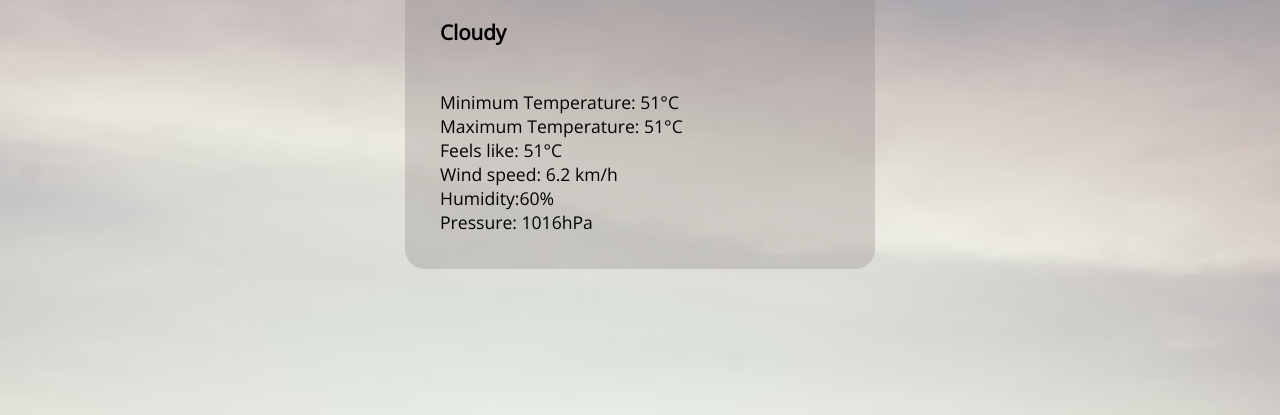
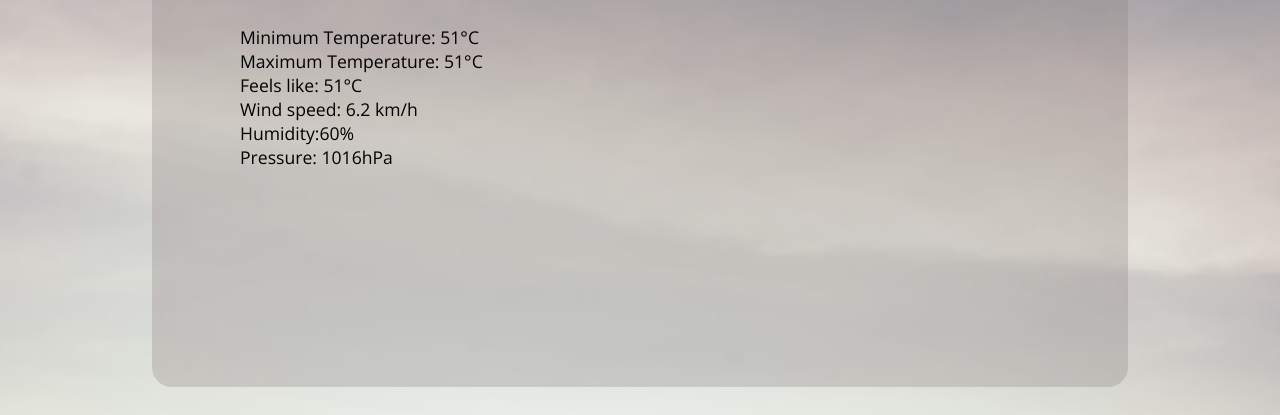
Before and after one commit to NigarSalayeva/weatherapp, a plain HTML site: page index.html in a window 1280 px wide. Shown: the part 385-800 px from the top of the page. Drawn offline with nearby package versions, Linux system fonts and the light colour scheme; no server answers.

Commit message:
Update style.css

```diff
--- a/style.css
+++ b/style.css
@@ -12,11 +12,12 @@ body{
 }
 .card{
     background-color: rgba(138, 130, 130, 0.3);
-    padding: 2em;
+    padding: 5em;
     border-radius: 20px;
-    max-width: 400px;
+    max-width: 800px;
     width: 100%;
-    margin: 2em;
+    margin: 5em;
+    height: 90%;
 }
 .search{
     display: flex;
```
